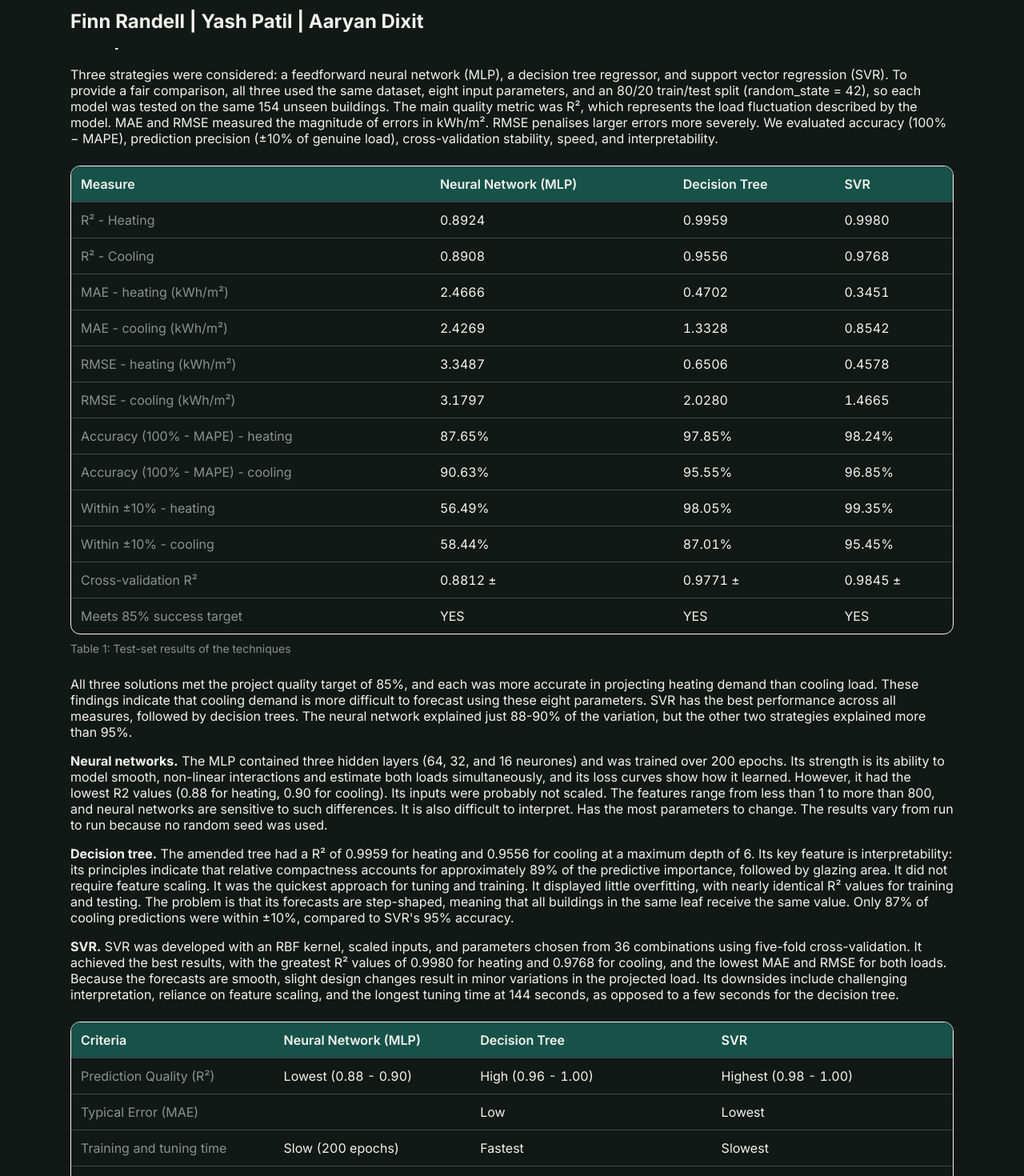
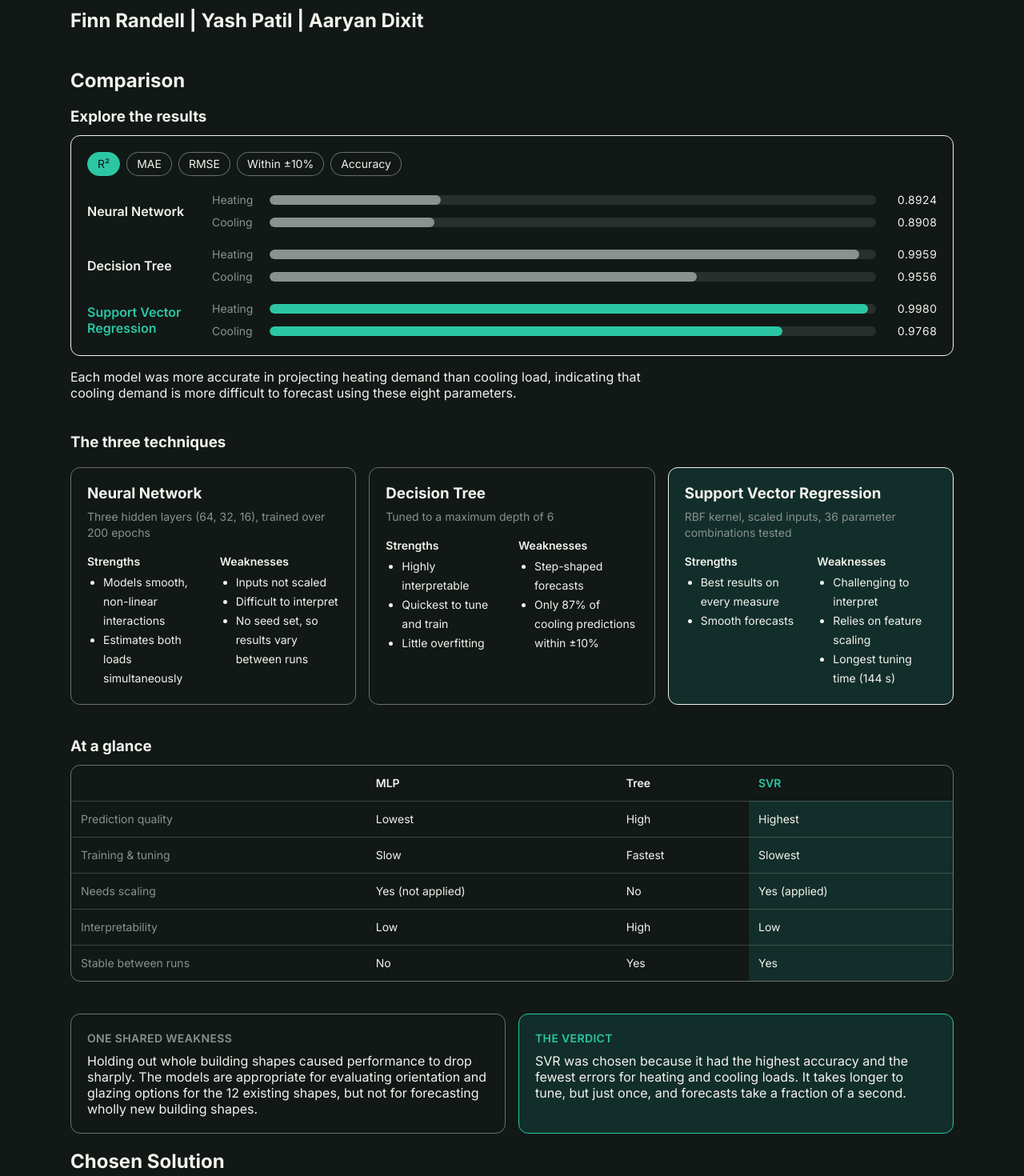
Before and after one commit to finngrandell/introduction-to-ai-interface, a React (Vite) app: page / in a window 1280 px wide. Shown: the part 740-2210 px from the top of the page at 80% size. Built offline with nearby package versions, Linux system fonts and the light colour scheme.

Commit message:
comparison

```diff
--- a/package.json
+++ b/package.json
@@ -26,6 +26,7 @@
     "vite": "^8.3.5"
   },
   "dependencies": {
+    "lucide": "^1.69.0",
     "react": "^19.3.1",
     "react-dom": "^19.3.1"
   },
--- a/src/components/Comparison.jsx
+++ b/src/components/Comparison.jsx
@@ -1,104 +1,190 @@
-const techniques = ["Neural Network (MLP)", "Decision Tree", "SVR"];
+import { useState } from "react";
 
-const resultsTable = {
-    header: "Measure",
-    caption: "Table 1: Test-set results of the techniques",
-    rows: [
-        ["R² - Heating", "0.8924", "0.9959", "0.9980"],
-        ["R² -  Cooling", "0.8908", "0.9556", "0.9768"],
-        ["MAE - heating (kWh/m²)", "2.4666", "0.4702", "0.3451"],
-        ["MAE - cooling (kWh/m²)", "2.4269", "1.3328", "0.8542"],
-        ["RMSE - heating (kWh/m²)", "3.3487", "0.6506", "0.4578"],
-        ["RMSE - cooling (kWh/m²)", "3.1797", "2.0280", "1.4665"],
-        ["Accuracy (100% - MAPE) - heating", "87.65%", "97.85%", "98.24%"],
-        ["Accuracy (100% - MAPE) - cooling", "90.63%", "95.55%", "96.85%"],
-        ["Within ±10% - heating", "56.49%", "98.05%", "99.35%"],
-        ["Within ±10% - cooling", "58.44%", "87.01%", "95.45%"],
-        ["Cross-validation R²", "0.8812 ±", "0.9771 ±", "0.9845 ±"],
-        ["Meets 85% success target", "YES", "YES", "YES"],
-    ],
-};
-
-const prosConsTable = {
-    header: "Criteria",
-    caption: "Table 2: Summary of pros and cons of the techniques",
-    rows: [
-        ["Prediction Quality (R²)", "Lowest (0.88 - 0.90)", "High (0.96 - 1.00)", "Highest (0.98 - 1.00)"],
-        ["Typical Error (MAE)", "", "Low", "Lowest"],
-        ["Training and tuning time", "Slow (200 epochs)", "Fastest", "Slowest"],
-        ["Needs feature scaling", "Yes (Not Applied)", "No", "Yes (Applied)"],
-        ["Interpretability", "Low", "High", "Low"],
-        ["Stability between runs", "No seed set so it varies", "Same result with a fixed seed", "Same result with a fixed seed"],
-    ],
-};
-
-const intro = "Three strategies were considered: a feedforward neural network (MLP), a decision tree regressor, and support vector regression (SVR). To provide a fair comparison, all three used the same dataset, eight input parameters, and an 80/20 train/test split (random_state = 42), so each model was tested on the same 154 unseen buildings. The main quality metric was R², which represents the load fluctuation described by the model. MAE and RMSE measured the magnitude of errors in kWh/m².  RMSE penalises larger errors more severely. We evaluated accuracy (100% − MAPE), prediction precision (±10% of genuine load), cross-validation stability, speed, and interpretability.";
-
-const overview = "All three solutions met the project quality target of 85%, and each was more accurate in projecting heating demand than cooling load. These findings indicate that cooling demand is more difficult to forecast using these eight parameters. SVR has the best performance across all measures, followed by decision trees. The neural network explained just 88-90% of the variation, but the other two strategies explained more than 95%.";
-
-const techniqueNotes = [
+const models = [
     {
-        lead: "Neural networks.",
-        text: "The MLP contained three hidden layers (64, 32, and 16 neurones) and was trained over 200 epochs. Its strength is its ability to model smooth, non-linear interactions and estimate both loads simultaneously, and its loss curves show how it learned. However, it had the lowest R2 values (0.88 for heating, 0.90 for cooling). Its inputs were probably not scaled. The features range from less than 1 to more than 800, and neural networks are sensitive to such differences. It is also difficult to interpret. Has the most parameters to change. The results vary from run to run because no random seed was used.",
+        id: "nn",
+        name: "Neural Network",
+        short: "MLP",
+        tagline: "Three hidden layers (64, 32, 16), trained over 200 epochs",
+        strengths: ["Models smooth, non-linear interactions", "Estimates both loads simultaneously"],
+        weaknesses: ["Inputs not scaled", "Difficult to interpret", "No seed set, so results vary between runs"],
     },
     {
-        lead: "Decision tree.",
-        text: "The amended tree had a R² of 0.9959 for heating and 0.9556 for cooling at a maximum depth of 6. Its key feature is interpretability: its principles indicate that relative compactness accounts for approximately 89% of the predictive importance, followed by glazing area. It did not require feature scaling. It was the quickest approach for tuning and training. It displayed little overfitting, with nearly identical R² values for training and testing. The problem is that its forecasts are step-shaped, meaning that all buildings in the same leaf receive the same value. Only 87% of cooling predictions were within ±10%, compared to SVR's 95% accuracy.",
+        id: "dt",
+        name: "Decision Tree",
+        short: "Tree",
+        tagline: "Tuned to a maximum depth of 6",
+        strengths: ["Highly interpretable", "Quickest to tune and train", "Little overfitting"],
+        weaknesses: ["Step-shaped forecasts", "Only 87% of cooling predictions within ±10%"],
     },
     {
-        lead: "SVR.",
-        text: "SVR was developed with an RBF kernel, scaled inputs, and parameters chosen from 36 combinations using five-fold cross-validation. It achieved the best results, with the greatest R² values of 0.9980 for heating and 0.9768 for cooling, and the lowest MAE and RMSE for both loads. Because the forecasts are smooth, slight design changes result in minor variations in the projected load. Its downsides include challenging interpretation, reliance on feature scaling, and the longest tuning time at 144 seconds, as opposed to a few seconds for the decision tree.",
+        id: "svr",
+        name: "Support Vector Regression",
+        short: "SVR",
+        tagline: "RBF kernel, scaled inputs, 36 parameter combinations tested",
+        strengths: ["Best results on every measure", "Smooth forecasts"],
+        weaknesses: ["Challenging to interpret", "Relies on feature scaling", "Longest tuning time (144 s)"],
+        chosen: true,
     },
 ];
 
-const weakness = "All three models have one significant weakness in common. Excluding each building shape from training and testing resulted in significantly lower performance, with SVR's R² going below zero and the decision tree's R² decreasing to approximately 0.35. Thus, the models are appropriate for evaluating orientation and glazing options for the 12 existing shapes, but not for forecasting wholly new building shapes.";
+const metrics = [
+    { id: "r2", label: "R²", higherIsBetter: true, min: 0.85, max: 1,
+      values: { nn: [0.8924, 0.8908], dt: [0.9959, 0.9556], svr: [0.998, 0.9768] }, format: (v) => v.toFixed(4) },
+    { id: "mae", label: "MAE", higherIsBetter: false, max: 2.5,
+      values: { nn: [2.4666, 2.4269], dt: [0.4702, 1.3328], svr: [0.3451, 0.8542] }, format: (v) => v.toFixed(2) },
+    { id: "rmse", label: "RMSE", higherIsBetter: false, max: 3.5,
+      values: { nn: [3.3487, 3.1797], dt: [0.6506, 2.028], svr: [0.4578, 1.4665] }, format: (v) => v.toFixed(2) },
+    { id: "within", label: "Within ±10%", higherIsBetter: true, max: 100,
+      values: { nn: [56.49, 58.44], dt: [98.05, 87.01], svr: [99.35, 95.45] }, format: (v) => `${v.toFixed(1)}%` },
+    { id: "acc", label: "Accuracy", higherIsBetter: true, max: 100,
+      values: { nn: [87.65, 90.63], dt: [97.85, 95.55], svr: [98.24, 96.85] }, format: (v) => `${v.toFixed(1)}%` },
+];
 
-const finalChoice = "The final solution was chosen as SVR because it had the highest accuracy and the fewest errors for heating and cooling loads. It takes longer to tune, but just once, and forecasts take a fraction of a second. If a small increase in accuracy is less critical than communicating a prognosis to a designer, the decision tree remains a viable option.";
+const glance = [
+    { label: "Prediction quality", values: ["Lowest", "High", "Highest"] },
+    { label: "Training & tuning", values: ["Slow", "Fastest", "Slowest"] },
+    { label: "Needs scaling", values: ["Yes (not applied)", "No", "Yes (applied)"] },
+    { label: "Interpretability", values: ["Low", "High", "Low"] },
+    { label: "Stable between runs", values: ["No", "Yes", "Yes"] },
+];
 
-function Table({ header, caption, rows }) {
+function Bar({ value, min = 0, max, highlight, format }) {
     return (
-        <figure className="m-0 my-6">
-            <div className="overflow-x-auto border border-solid border-white rounded-[12px]">
-                <table className="w-full border-collapse text-left">
+        <div className="flex items-center gap-3">
+            <div className="flex-1 h-3 bg-white/10 rounded-full overflow-hidden">
+                <div
+                    className={`h-full rounded-full ${highlight ? "bg-teal" : "bg-gray"}`}
+                    style={{ width: `${Math.min(Math.max((value - min) / (max - min), 0), 1) * 100}%` }}
+                />
+            </div>
+            <span className="w-16 text-right tabular-nums text-sm">{format(value)}</span>
+        </div>
+    );
+}
+
+function MetricExplorer() {
+    const [metricId, setMetricId] = useState("r2");
+    const metric = metrics.find((m) => m.id === metricId);
+
+    const best = [0, 1].map((i) => {
+        const vals = models.map((m) => metric.values[m.id][i]);
+        return metric.higherIsBetter ? Math.max(...vals) : Math.min(...vals);
+    });
+
+    return (
+        <div className="border border-solid border-white rounded-[12px] p-5">
+            <div className="flex flex-wrap gap-2">
+                {metrics.map((m) => (
+                    <button
+                        key={m.id}
+                        onClick={() => setMetricId(m.id)}
+                        className={`px-3 py-1 rounded-full border border-solid text-sm cursor-pointer ${m.id === metricId ? "bg-teal text-ink border-teal" : "bg-ink text-white border-white/40"}`}
+                    >
+                        {m.label}
+                    </button>
+                ))}
+            </div>
+
+            <div className="grid gap-5 mt-5">
+                {models.map((m) => (
+                    <div key={m.id} className="grid grid-cols-[minmax(0,140px)_1fr] gap-x-4 gap-y-2 items-center max-sm:grid-cols-1">
+                        <div className={`font-semibold ${m.chosen ? "text-teal" : ""}`}>{m.name}</div>
+                        <div className="grid gap-2">
+                            {["Heating", "Cooling"].map((target, i) => (
+                                <div key={target} className="grid grid-cols-[64px_1fr] items-center gap-2">
+                                    <span className="text-gray text-sm">{target}</span>
+                                    <Bar value={metric.values[m.id][i]} min={metric.min} max={metric.max}
+                                         highlight={metric.values[m.id][i] === best[i]} format={metric.format} />
+                                </div>
+                            ))}
+                        </div>
+                    </div>
+                ))}
+            </div>
+        </div>
+    );
+}
+
+function ModelCard({ model }) {
+    return (
+        <div className={`relative flex flex-col rounded-[12px] p-5 border border-solid ${model.chosen ? "border-white bg-deep-teal/40" : "border-white/40"}`}>
+            <h3 className="m-0">{model.name}</h3>
+            <p className="m-0 mt-2 text-sm text-gray">{model.tagline}</p>
+
+            <div className="grid grid-cols-2 gap-4 mt-4">
+                <div>
+                    <p className="m-0 text-sm font-semibold">Strengths</p>
+                    <ul className="m-0 mt-1 pl-5 text-sm leading-6">
+                        {model.strengths.map((s) => <li key={s}>{s}</li>)}
+                    </ul>
+                </div>
+                <div>
+                    <p className="m-0 text-sm font-semibold">Weaknesses</p>
+                    <ul className="m-0 mt-1 pl-5 text-sm leading-6">
+                        {model.weaknesses.map((w) => <li key={w}>{w}</li>)}
+                    </ul>
+                </div>
+            </div>
+        </div>
+    );
+}
+
+function Comparison() {
+    return (
+        <section className="mt-12">
+            <h2 className="mb-2">Comparison</h2>
+
+            <h3 className="mb-3">Explore the results</h3>
+            <MetricExplorer />
+            <p className="max-w-3xl w-full">
+                Each model was more accurate in projecting heating demand than cooling load, indicating that cooling demand is more difficult to forecast using these eight parameters.
+            </p>
+
+            <h3 className="mt-10 mb-5">The three techniques</h3>
+            <div className="grid grid-cols-3 gap-4 max-lg:grid-cols-1">
+                {models.map((m) => <ModelCard key={m.id} model={m} />)}
+            </div>
+
+            <h3 className="mt-10 mb-3">At a glance</h3>
+            <div className="overflow-x-auto border border-solid border-white/40 rounded-[12px]">
+                <table className="w-full border-collapse text-left text-sm">
                     <thead>
-                        <tr className="bg-deep-teal">
-                            <th className="p-3 font-semibold">{header}</th>
-                            {techniques.map((t) => (
-                                <th key={t} className="p-3 font-semibold">{t}</th>
+                        <tr>
+                            <th className="p-3"></th>
+                            {models.map((m) => (
+                                <th key={m.id} className={`p-3 font-semibold ${m.chosen ? "text-teal" : ""}`}>{m.short}</th>
                             ))}
                         </tr>
                     </thead>
                     <tbody>
-                        {rows.map(([label, ...values]) => (
-                            <tr key={label} className="border-0 border-t border-solid border-white/20">
-                                <th className="p-3 font-normal text-gray">{label}</th>
-                                {values.map((v, i) => (
-                                    <td key={i} className="p-3 tabular-nums">{v}</td>
+                        {glance.map((row) => (
+                            <tr key={row.label} className="border-0 border-t border-solid border-white/20">
+                                <th className="p-3 font-normal text-gray">{row.label}</th>
+                                {row.values.map((v, i) => (
+                                    <td key={i} className={`p-3 ${models[i].chosen ? "bg-deep-teal/40" : ""}`}>{v}</td>
                                 ))}
                             </tr>
                         ))}
                     </tbody>
                 </table>
             </div>
-            <figcaption className="mt-2 text-gray text-sm">{caption}</figcaption>
-        </figure>
-    );
-}
 
-function Comparison() {
-    return (
-        <div>
-            <h2>Comparison</h2>
-            <p>{intro}</p>
-            <Table {...resultsTable} />
-            <p>{overview}</p>
-            {techniqueNotes.map(({ lead, text }) => (
-                <p key={lead}><strong>{lead}</strong> {text}</p>
-            ))}
-            <Table {...prosConsTable} />
-            <p>{weakness}</p>
-            <p>{finalChoice}</p>
-        </div>
+            <div className="grid grid-cols-2 gap-4 mt-10 max-md:grid-cols-1">
+                <div className="rounded-[12px] border border-solid border-white/40 p-5">
+                    <p className="m-0 text-gray text-sm font-semibold uppercase tracking-wide">One shared weakness</p>
+                    <p className="m-0 mt-2">
+                        Holding out whole building shapes caused performance to drop sharply. The models are appropriate for evaluating orientation and glazing options for the 12 existing shapes, but not for forecasting wholly new building shapes.
+                    </p>
+                </div>
+                <div className="rounded-[12px] border border-solid border-teal bg-deep-teal/40 p-5">
+                    <p className="m-0 text-teal text-sm font-semibold uppercase tracking-wide">The verdict</p>
+                    <p className="m-0 mt-2">
+                        SVR was chosen because it had the highest accuracy and the fewest errors for heating and cooling loads. It takes longer to tune, but just once, and forecasts take a fraction of a second.
+                    </p>
+                </div>
+            </div>
+        </section>
     );
 }
 
--- a/src/styles/styles.css
+++ b/src/styles/styles.css
@@ -6,3 +6,8 @@ Teal - #2BC7A4
 Deep Teal - #16524A
 Ink - #111816
 */
+
+/* Form controls don't inherit the page font by default */
+button, input, select, textarea {
+  font: inherit;
+}
```
Also changed, not shown: 1 other file (tests, documents, lock files or other folders).
